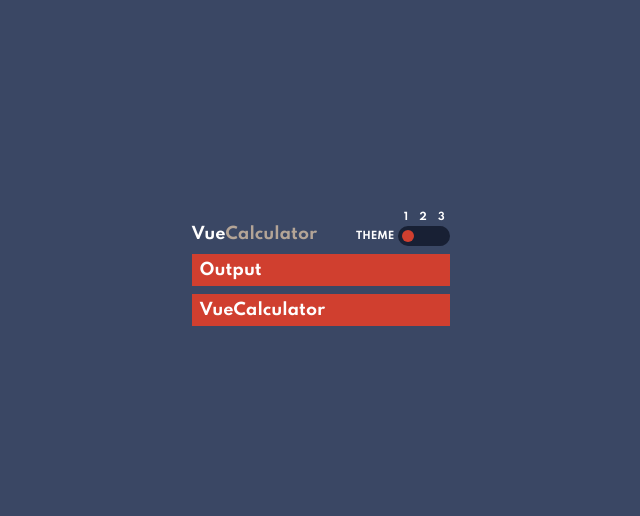
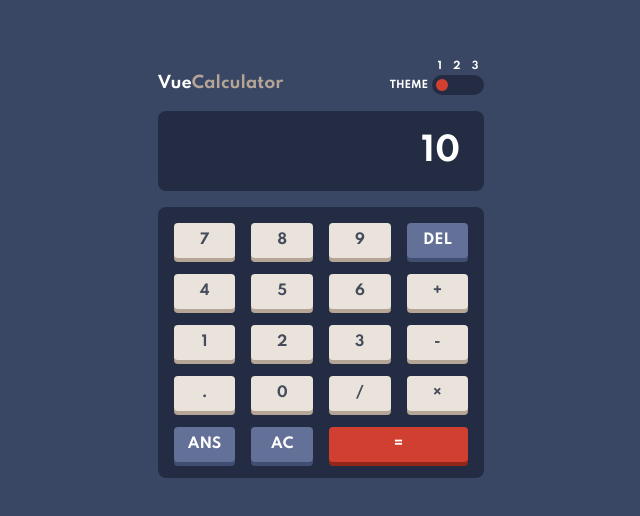
Before and after one commit to daniel-g-p/vue-calculator, a Vue app: page / in a window 1280 px wide. Shown: the part 124-640 px from the top of the page, without its empty margins (319-959 px from the left). Built offline with nearby package versions, Linux system fonts and the light colour scheme.

Commit message:
Finish layout and styling

```diff
--- a/src/assets/styles/_variables.scss
+++ b/src/assets/styles/_variables.scss
@@ -9,3 +9,12 @@ $color-keys-5: var(--color-keys-5);
 $color-keys-6: var(--color-keys-6);
 $color-text-1: var(--color-text-1);
 $color-text-2: var(--color-text-2);
+$screen-mobile-s: 320px;
+$screen-mobile-m: 440px;
+$screen-mobile-l: 560px;
+$screen-tablet-s: 680px;
+$screen-tablet-m: 800px;
+$screen-tablet-l: 920px;
+$screen-desktop-s: 1040px;
+$screen-desktop-m: 1160px;
+$screen-desktop-l: 1280px;
--- a/src/base/BaseButton.vue
+++ b/src/base/BaseButton.vue
@@ -0,0 +1,98 @@
+<template>
+  <button class="button" :class="colorClass">
+    <div class="button__container"><slot></slot></div>
+    <div class="button__background"></div>
+  </button>
+</template>
+
+<script>
+import { computed } from "vue";
+
+export default {
+  props: {
+    color: {
+      type: Number,
+      default: 1,
+      validator(value) {
+        return [1, 2, 3].includes(value);
+      },
+    },
+  },
+  setup(props) {
+    const colorClass = computed(() => {
+      switch (props.color) {
+        case 1:
+          return { "button--color-1": true };
+        case 2:
+          return { "button--color-2": true };
+        case 3:
+          return { "button--color-3": true };
+        default:
+          return { "button--color-1": true };
+      }
+    });
+    return { colorClass };
+  },
+};
+</script>
+
+<style lang="scss" scoped>
+@use "../assets/styles/index.scss" as *;
+.button {
+  position: relative;
+  z-index: 1;
+  text-transform: uppercase;
+  font-size: 0.875rem;
+  &--color-1 {
+    color: $color-text-1;
+    .button__container {
+      background-color: $color-keys-5;
+    }
+    .button__background {
+      background-color: $color-keys-6;
+    }
+  }
+  &--color-2 {
+    color: $color-text-2;
+    .button__container {
+      background-color: $color-keys-1;
+    }
+    .button__background {
+      background-color: $color-keys-2;
+    }
+  }
+  &--color-3 {
+    color: $color-text-2;
+    .button__container {
+      background-color: $color-keys-3;
+    }
+    .button__background {
+      background-color: $color-keys-4;
+    }
+  }
+  &__container {
+    padding: 0.75em 0.25em;
+    border-radius: 0.25rem;
+    position: relative;
+    cursor: pointer;
+    transition: transform 0.125s ease;
+    &:hover,
+    &:focus {
+      transform: translateY(0.25rem);
+    }
+    @include responsive($screen-tablet-s) {
+      padding: 0.75em 1em;
+    }
+  }
+  &__background {
+    display: block;
+    width: 100%;
+    height: 100%;
+    border-radius: 0.25rem;
+    position: absolute;
+    z-index: -1;
+    top: 0.25rem;
+    left: 0;
+  }
+}
+</style>
--- a/src/components/TheControls.vue
+++ b/src/components/TheControls.vue
@@ -1,12 +1,130 @@
 <template>
-  <div class="controls">VueCalculator</div>
+  <div class="controls">
+    <base-button
+      v-for="button in buttons"
+      :key="button.label"
+      :class="`controls--${button.label}`"
+      :color="button.class"
+      >{{ button.content }}</base-button
+    >
+  </div>
 </template>
+
+<script>
+export default {
+  setup() {
+    const buttons = [
+      { content: 1, label: "1", class: 1 },
+      { content: 2, label: "2", class: 1 },
+      { content: 3, label: "3", class: 1 },
+      { content: 4, label: "4", class: 1 },
+      { content: 5, label: "5", class: 1 },
+      { content: 6, label: "6", class: 1 },
+      { content: 7, label: "7", class: 1 },
+      { content: 8, label: "8", class: 1 },
+      { content: 9, label: "9", class: 1 },
+      { content: 0, label: "0", class: 1 },
+      { content: "+", label: "addition", class: 1 },
+      { content: "-", label: "subtraction", class: 1 },
+      { content: "/", label: "division", class: 1 },
+      { content: "×", label: "mutliplication", class: 1 },
+      { content: ".", label: "point", class: 1 },
+      { content: "=", label: "equal", class: 3 },
+      { content: "del", label: "delete", class: 2 },
+      { content: "ac", label: "clear", class: 2 },
+      { content: "ans", label: "answer", class: 2 },
+    ];
+    return { buttons };
+  },
+};
+</script>
 
 <style lang="scss" scoped>
 @use "../assets/styles/index.scss" as *;
 .controls {
   color: $color-text-2;
-  background-color: $color-keys-3;
-  padding: 0.5rem;
+  background-color: $color-bg-2;
+  border-radius: 0.5rem;
+  padding: 1rem;
+  display: grid;
+  grid-template-columns: repeat(4, 1fr);
+  grid-template-rows: repeat(5, 1fr);
+  gap: 1rem;
+  &--1 {
+    grid-row: 3;
+    grid-column: 1;
+  }
+  &--2 {
+    grid-row: 3;
+    grid-column: 2;
+  }
+  &--3 {
+    grid-row: 3;
+    grid-column: 3;
+  }
+  &--4 {
+    grid-row: 2;
+    grid-column: 1;
+  }
+  &--5 {
+    grid-row: 2;
+    grid-column: 2;
+  }
+  &--6 {
+    grid-row: 2;
+    grid-column: 3;
+  }
+  &--7 {
+    grid-row: 1;
+    grid-column: 1;
+  }
+  &--8 {
+    grid-row: 1;
+    grid-column: 2;
+  }
+  &--9 {
+    grid-row: 1;
+    grid-column: 3;
+  }
+  &--0 {
+    grid-row: 4;
+    grid-column: 2;
+  }
+  &--point {
+    grid-row: 4;
+    grid-column: 1;
+  }
+  &--division {
+    grid-row: 4;
+    grid-column: 3;
+  }
+  &--multiplication {
+    grid-row: 4;
+    grid-column: 4;
+  }
+  &--subtraction {
+    grid-row: 3;
+    grid-column: 4;
+  }
+  &--addition {
+    grid-row: 2;
+    grid-column: 4;
+  }
+  &--answer {
+    grid-row: 5;
+    grid-column: 1;
+  }
+  &--delete {
+    grid-row: 1;
+    grid-column: 4;
+  }
+  &--clear {
+    grid-row: 5;
+    grid-column: 2;
+  }
+  &--equal {
+    grid-row: 5;
+    grid-column: 3 / span 2;
+  }
 }
 </style>
--- a/src/components/TheOutput.vue
+++ b/src/components/TheOutput.vue
@@ -1,12 +1,21 @@
 <template>
-  <div class="output">Output</div>
+  <div class="output">
+    <p class="output__result">10</p>
+  </div>
 </template>
 
 <style lang="scss" scoped>
 @use "../assets/styles/index.scss" as *;
 .output {
+  font-size: 2rem;
   color: $color-text-2;
-  background-color: $color-keys-3;
-  padding: 0.5rem;
+  background-color: $color-bg-2;
+  padding: 1.5rem;
+  text-align: right;
+  position: relative;
+  border-radius: 0.5rem;
+  &__result {
+
+  }
 }
 </style>
--- a/src/components/TheToggle.vue
+++ b/src/components/TheToggle.vue
@@ -45,19 +45,19 @@ export default {
         keys5: "hsl(45, 7%, 89%)",
         keys6: "hsl(35, 11%, 61%)",
         text1: "hsl(60, 10%, 19%)",
-        text2: "hsl(0, 0, 100%)",
+        text2: "hsl(0, 0%, 100%)",
       },
       theme3: {
         bg1: "hsl(268, 75%, 9%)",
-        bg2: "hsl(268, 71%, 12%)",
-        bg3: "hsl(268, 71%, 12%)",
+        bg2: "hsl(268, 25%, 20%)",
+        bg3: "hsl(268, 25%, 20%)",
         keys1: "hsl(281, 89%, 26%)",
         keys2: "hsl(285, 91%, 52%)",
         keys3: "hsl(176, 100%, 44%)",
         keys4: "hsl(177, 92%, 70%)",
         keys5: "hsl(268, 47%, 21%)",
         keys6: "hsl(290, 70%, 36%)",
-        text1: "hsl(198, 20%, 13%)",
+        text1: "hsl(198, 20%, 75%)",
         text2: "hsl(52, 100%, 62%)",
       },
     };
@@ -137,7 +137,7 @@ export default {
     padding: 0.25rem 0;
   }
   &__bar {
-    background-color: $color-bg-3;
+    background-color: $color-bg-2;
     display: block;
     height: 1.25rem;
     width: 3.25rem;
--- a/src/main.js
+++ b/src/main.js
@@ -1,6 +1,10 @@
 import { createApp } from "vue";
 import App from "./App.vue";
 
+import BaseButton from "./base/BaseButton.vue";
+
 const app = createApp(App);
 
+app.component("BaseButton", BaseButton);
+
 app.mount("#app");
--- a/src/views/TheCalculator.vue
+++ b/src/views/TheCalculator.vue
@@ -37,7 +37,8 @@ export default {
 .calculator {
   display: grid;
   grid-template-columns: repeat(2, 1fr);
-  gap: 0.5rem;
+  gap: 1rem;
+  max-width: 24rem;
   &__toggle {
     justify-self: end;
   }
```
